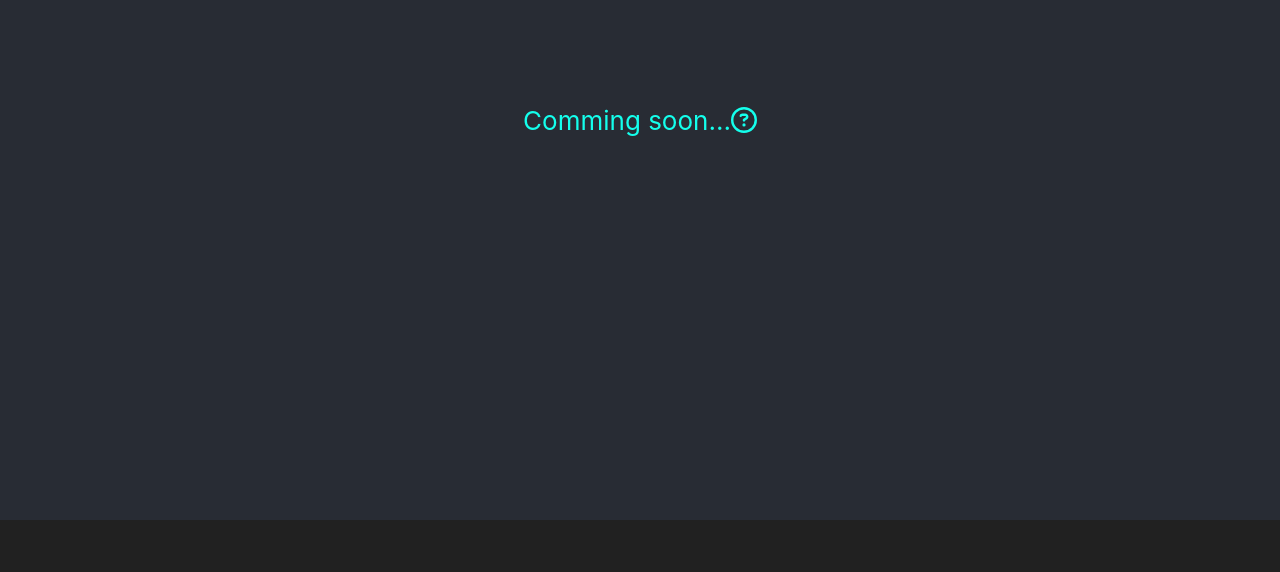
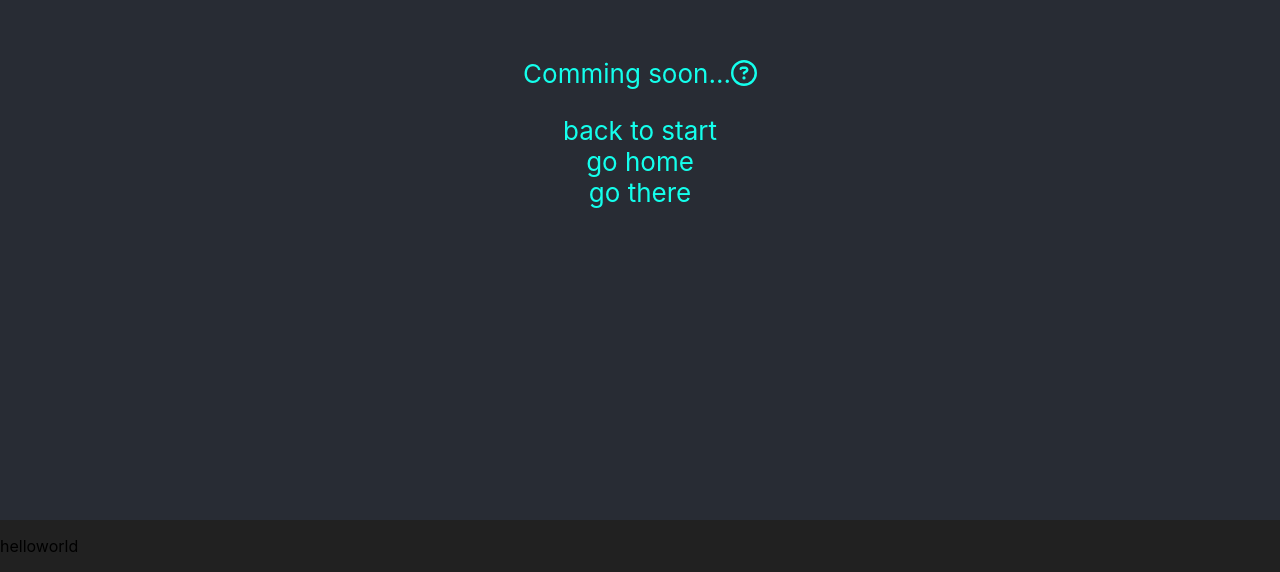
Before and after one commit to Brofian/dev-space, a React (Create React App) app in the folder dev-app/: page / in a window 1280 px wide. Shown: the part 280-852 px from the top of the page. Before the commit the page ends 800 px from the top, so only its background shows below. Built offline with nearby package versions, Linux system fonts and the light colour scheme.

Commit message:
feat: started implementing a route component

```diff
--- a/dev-app/package.json
+++ b/dev-app/package.json
@@ -14,6 +14,7 @@
     "@types/node": "^16.18.29",
     "@types/react": "^18.2.6",
     "@types/react-dom": "^18.2.4",
+    "history": "^5.3.0",
     "react": "^18.2.0",
     "react-dom": "^18.2.0",
     "react-scripts": "5.0.1",
--- a/dev-app/src/app/App.tsx
+++ b/dev-app/src/app/App.tsx
@@ -1,5 +1,6 @@
 import React from 'react';
 import {FontAwesomeIcon} from "@fortawesome/react-fontawesome";
+import Router from "./Router";
 
 function App() {
 
@@ -10,7 +11,14 @@ function App() {
                     Comming soon...<FontAwesomeIcon icon={['far', "circle-question"]} />
                 </p>
 
+                <div onClick={() => Router.linkTo('/')}>back to start</div>
+                <div onClick={() => Router.linkTo('/home')}>go home</div>
+                <div onClick={() => Router.linkTo('/there')}>go there</div>
             </header>
+
+            <Router routes={[
+                {url: '/', component: <span>helloworld</span>}
+            ]}/>
         </div>
     );
 }
--- /dev/null
+++ b/dev-app/src/app/Router.tsx
@@ -0,0 +1,67 @@
+import React, {JSX} from "react";
+import history from "history/browser";
+
+type RouteList = RouteDefinition[];
+
+type RouteDefinition = {
+    url: string,
+    component: JSX.Element
+}
+
+interface IState {
+    prevRoute: RouteDefinition|undefined,
+    currentRoute: RouteDefinition,
+    nextRoute: RouteDefinition|undefined
+}
+
+interface IProps {
+    routes: RouteList
+}
+
+export default class Router extends React.Component<IProps, IState> {
+
+    constructor(props: IProps) {
+        super(props);
+
+        const initialRoute = this.getMatchingRouteDefinition('/');
+        if(!initialRoute) {
+            throw new Error('No initial route found!');
+        }
+
+        this.state = {
+            prevRoute: undefined,
+            currentRoute: initialRoute,
+            nextRoute: undefined
+        }
+
+        history.listen(this.onHistoryChanged.bind(this));
+    }
+
+    getMatchingRouteDefinition(path: string): RouteDefinition|undefined {
+        return this.props.routes.find((route) => {
+            return route.url === path;
+        });
+    }
+
+    static linkTo(path: string, state: any = undefined): void {
+        history.push(path, state);
+    }
+
+    onHistoryChanged(): void {
+        const newLocation = history.location;
+        const newAction = history.action; // PUSH for new entries, POP for moving in the history
+
+        console.log(`now at ${newLocation.pathname} : ${newAction} with`, newLocation.state);
+    }
+
+
+    render() {
+        return (
+            <>
+                <p>helloworld</p>
+            </>
+        );
+    }
+
+
+}
```
Also changed, not shown: 1 other file (tests, documents, lock files or other folders).
